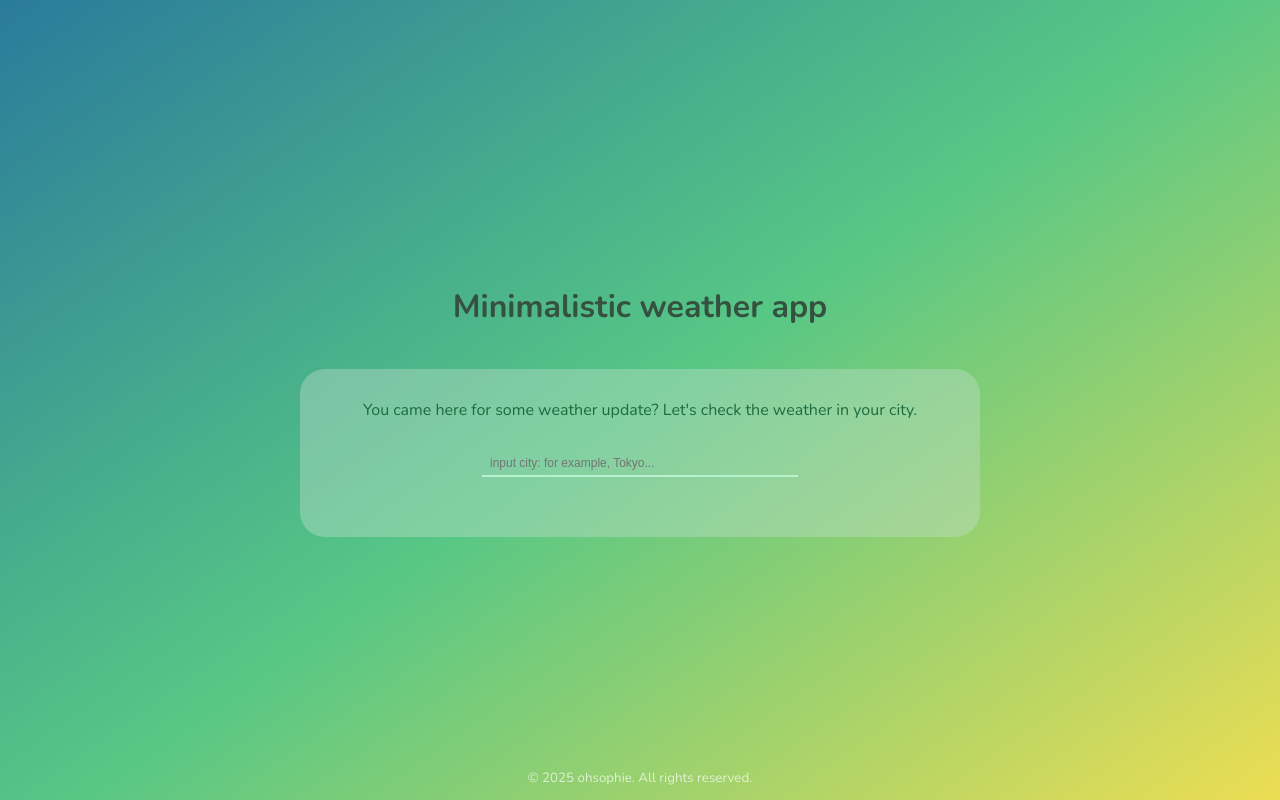
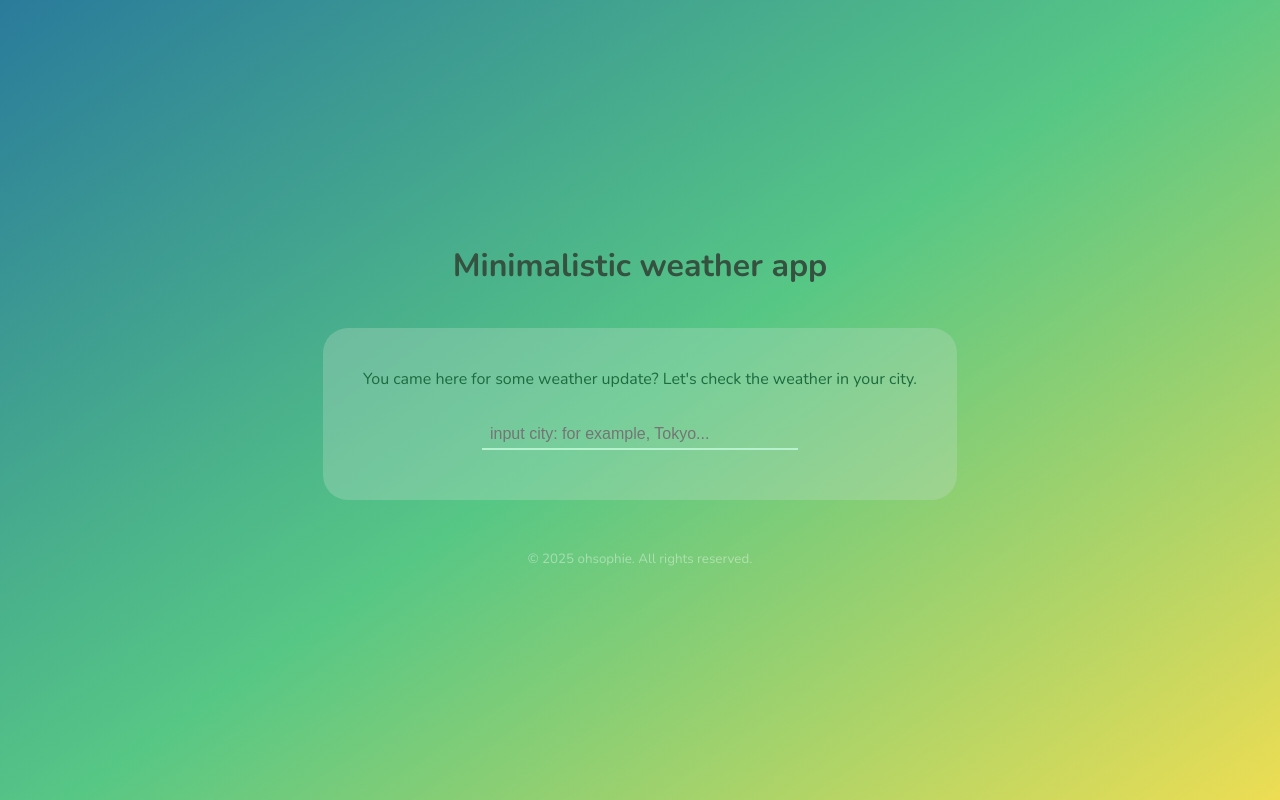
Before and after one commit to ohsophie/minimalistic-weather, a Vue app: page / in a window 1280 px wide. Built offline with nearby package versions, Linux system fonts and the light colour scheme.

Commit message:
Code cleaning

```diff
--- a/src/App.vue
+++ b/src/App.vue
@@ -1,114 +1,13 @@
 <script>
   import axios from "axios";
+  import Wrap from "./components/Wrap.vue";
 
   export default {
+    components: { Wrap },
     data() {
       return {
-        city: "",
-        errorMes: "",
-        info: null,
-        iconLink: null,
-        date: null,
         year: new Date().getFullYear(),
-        defaultCities: [
-          "Tokyo",
-          "Hamburg",
-          "Bratislava",
-          "Chongqing",
-          "Nikolayev",
-          "Prague",
-          "Geneva",
-          "Philadelphia",
-          "Ontario",
-          "Dubai",
-        ],
       };
-    },
-    computed: {
-      cityName() {
-        return "«" + this.city + "»";
-      },
-      currentCityDate() {
-        return this.info.city.name + ", " + this.date;
-      },
-      cityTemp() {
-        return this.info.list[0].main.temp + "°C";
-      },
-      cityMaxMinTemp() {
-        return (
-          "Max / min temperature: " +
-          this.info.list[0].main.temp_max +
-          " / " +
-          this.info.list[0].main.temp_min +
-          "°C"
-        );
-      },
-      cityHumidity() {
-        return "Humidity: " + this.info.list[0].main.humidity + "%";
-      },
-      cityWindSpeed() {
-        return "Wind speed: " + this.info.list[0].wind.speed + " m/s";
-      },
-      cityPressure() {
-        return "Pressure: " + this.info.list[0].main.pressure + " hPa";
-      },
-      cityRain() {
-        if (this.info.list[0].rain == undefined) {
-          return "We assume that there will be no rain today.";
-        } else {
-          return "Can be raining today, better take your umbrella.";
-        }
-      },
-    },
-    methods: {
-      async getWeather() {
-        this.errorMes = "";
-        this.info = null;
-
-        if (this.city.trim().length < 2) {
-          this.errorMes = "We need a word longer than 1 symbol";
-          return false;
-        }
-        this.errorMes = "";
-
-        try {
-          const response = await axios.get(
-            "https://api.openweathermap.org/data/2.5/forecast",
-            {
-              params: {
-                q: this.city,
-                units: "metric",
-                appid: "036ab933d97228ea2aa28ec3b780db9a",
-              },
-            }
-          );
-
-          this.info = response.data;
-          this.iconLink = `https://openweathermap.org/img/wn/${this.info.list[0].weather[0].icon}@2x.png`;
-          this.date = this.getLocalDate(this.info.city.timezone);
-        } catch (error) {
-          if (error.response && error.response.status === 404) {
-            this.errorMes = "There might be a typo, check yourself, please.";
-          } else if (!this.info.list || this.info.list.length === 0) {
-            this.errorMes = "Weather data is not available for this location.";
-            return;
-          } else {
-            this.errorMes = "There is a problem with server, try again later.";
-          }
-        }
-      },
-      getLocalDate(offset) {
-        const nowUTC = new Date(
-          Date.now() + new Date().getTimezoneOffset() * 60000
-        );
-        const localTime = new Date(nowUTC.getTime() + offset * 1000);
-
-        const day = String(localTime.getDate()).padStart(2, "0");
-        const month = String(localTime.getMonth() + 1).padStart(2, "0");
-        const year = localTime.getFullYear();
-
-        return `${day}.${month}.${year}`;
-      },
     },
   };
 </script>
@@ -118,37 +17,7 @@
     <div class="header">
       <h1>Minimalistic weather app</h1>
     </div>
-    <div class="wrap">
-      <p>
-        You came here for some weather update? Let's check the weather in
-        {{ city == "" ? "your city" : cityName }}.
-      </p>
-      <input
-        type="text"
-        v-model="city"
-        :placeholder="
-          'input city: for example, ' +
-          defaultCities[Math.floor(Math.random() * defaultCities.length)] +
-          '...'
-        "
-      />
-      <button v-show="city != ''" @click="getWeather()">Get weather</button>
-      <p class="error">{{ errorMes }}</p>
-      <div class="response" v-if="info != null">
-        <div class="info">
-          <p>{{ cityMaxMinTemp }}</p>
-          <p>{{ cityHumidity }}</p>
-          <p>{{ cityWindSpeed }}</p>
-          <p>{{ cityPressure }}</p>
-          <p>{{ cityRain }}</p>
-        </div>
-        <div class="image">
-          <img :src="iconLink" alt="weather icon" width="130" />
-          <p class="current">{{ cityTemp }}</p>
-          <p class="city">{{ currentCityDate }}</p>
-        </div>
-      </div>
-    </div>
+    <Wrap />
     <div class="footer">
       <p>© {{ year }} ohsophie. All rights reserved.</p>
     </div>
@@ -158,6 +27,8 @@
 <style scoped>
   .app {
     min-height: 100%;
+    display: flex;
+    flex-direction: column;
   }
   .header {
     color: #355240;
@@ -166,109 +37,20 @@
     padding: 20px;
     padding-top: 0;
   }
-  .response {
-    color: #355240;
-    display: flex;
-    flex-direction: row;
-  }
-  .image {
-    display: flex;
-    flex-direction: column;
-    align-items: center;
-    font-size: 18pt;
-    padding-left: 25px;
-  }
-  .info {
-    font-size: 16pt !important;
-  }
-  .current {
-    font-size: 26pt;
-  }
-  img {
-    display: flex;
-    align-self: center;
-  }
-  .error {
-    color: #eb3d3d;
-  }
-  .wrap {
-    width: 50vw;
-    border-radius: 25px;
-    padding: 20px;
-    background: rgba(195, 222, 205, 0.4);
-    display: flex;
-    flex-direction: column;
-    align-items: center;
-    color: #1d6b3f;
-  }
-  .wrap p {
-    margin: 10px;
-  }
-  .wrap input {
-    margin-top: 20px;
-    margin-bottom: 20px;
-    background: transparent;
-    border: 0;
-    border-bottom: 2px solid #b6f2cd;
-    width: 300px;
-    color: #fff;
-    font-size: 12px;
-    padding: 5px 8px;
-    outline: none;
-  }
-  .wrap input:focus {
-    border-bottom-color: #355240;
-  }
-  .wrap button {
-    background-color: #355240;
-    color: white;
-    border: none;
-    border-radius: 2px;
-    cursor: pointer;
-    padding: 10px 15px;
-    margin-left: 10px;
-    transition: transform 500ms ease;
-  }
-  .wrap button:hover {
-    transform: scale(1.1);
-  }
-  .wrap button:active {
-    background-color: #6fc192;
-  }
   .footer {
-    position: fixed;
-    left: 0;
-    bottom: 0;
-    width: 100%;
-    color: white;
-    opacity: 0.7;
+    margin-top: 40px;
+    opacity: 0.4;
     text-align: center;
     font-size: 10pt;
   }
+  .footer p {
+    color: white;
+  }
   @media screen and (max-width: 650px) {
-    .wrap {
-      background-color: transparent;
-      width: 100vw;
-      text-align: center;
-    }
-    .response {
-      flex-direction: column !important;
-    }
-    .image {
-      padding-left: 0px;
-    }
     .header {
-      padding-top: 30px;
+      padding-top: 20px;
       text-align: center;
       font-size: 20px;
     }
-    .footer {
-      position: static;
-    }
-  }
-  @media screen and (max-width: 300px) {
-    .wrap input {
-      width: 100vw;
-    }
   }
 </style>
--- a/src/components/Response.vue
+++ b/src/components/Response.vue
@@ -81,8 +81,8 @@
     padding-left: 25px;
   }
   .info {
-    margin-top: 15px;
-    font-size: 18pt !important;
+    margin-top: 20px;
+    font-size: 16pt !important;
   }
   .current {
     font-size: 30pt;
--- a/src/components/Wrap.vue
+++ b/src/components/Wrap.vue
@@ -111,7 +111,7 @@
     border-radius: 25px;
     padding: 30px;
     margin: 0px;
-    background: rgba(195, 222, 205, 0.4);
+    background: rgba(195, 222, 205, 0.3);
     color: #1d6b3f;
   }
 
```
